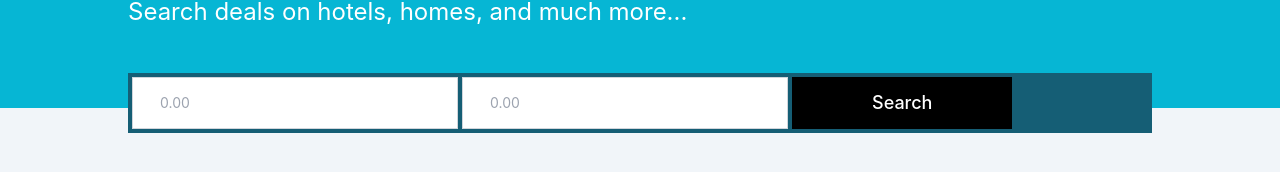
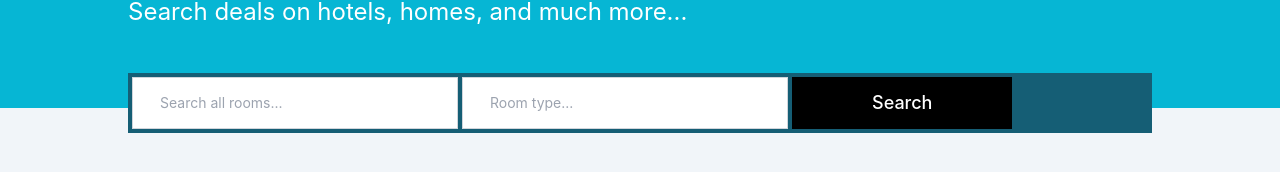
Before and after one commit to mavludacodes/roombooking, a React (Create React App) app in the folder client/: page / in a window 1280 px wide. Shown: the part 276-448 px from the top of the page. Built offline with nearby package versions, Linux system fonts and the light colour scheme; no server answers.

Commit message:
refactor: make search inputs separate

```diff
--- /dev/null
+++ b/client/src/components/common/Input.jsx
@@ -0,0 +1,40 @@
+import React from "react";
+
+function Input({ placeholder, value, handleChange }) {
+  return (
+    <div className="relative">
+      <input
+        type="text"
+        className="block w-full  border-0 py-3.5 pl-7 pr-20 text-gray-900 ring-1 ring-inset ring-gray-300 placeholder:text-gray-400 focus:ring-2 focus:ring-inset focus:ring-gray-900 sm:text-sm sm:leading-6"
+        placeholder={placeholder}
+        value={value}
+        onChange={(e) => handleChange(e.target.value)}
+      />
+      {value && (
+        <button
+          className="absolute inset-y-0 right-0 pr-3"
+          onClick={(e) => handleChange("")}
+        >
+          <span className="text-gray-500 ">
+            <svg
+              xmlns="http://www.w3.org/2000/svg"
+              fill="none"
+              viewBox="0 0 24 24"
+              stroke-width="1.5"
+              stroke="currentColor"
+              class="w-6 h-6"
+            >
+              <path
+                stroke-linecap="round"
+                stroke-linejoin="round"
+                d="M6 18L18 6M6 6l12 12"
+              />
+            </svg>
+          </span>
+        </button>
+      )}
+    </div>
+  );
+}
+
+export default Input;
--- a/client/src/pages/Home.jsx
+++ b/client/src/pages/Home.jsx
@@ -1,6 +1,7 @@
 import React, { useState, useEffect } from "react";
 import Rooms from "./Rooms";
 import { getAllRooms, getFilteredRooms } from "../fetch/apies";
+import Input from "../components/common/Input";
 
 export default function Home() {
   const [rooms, setRooms] = useState();
@@ -29,32 +30,20 @@ export default function Home() {
           </p>
         </div>
         <div className="absolute bottom-[-25px] flex bg-cyan-800 gap-1 p-1 left-[10%] right-[10%]">
-          <div>
-            {/* <div class="pointer-events-none absolute inset-y-0 left-0 flex items-center pl-3">
-              <span class="text-gray-500 sm:text-sm">$</span>
-            </div> */}
-            <input
-              type="text"
-              name="price"
-              id="price"
-              className="block w-full  border-0 py-3.5 pl-7 pr-20 text-gray-900 ring-1 ring-inset ring-gray-300 placeholder:text-gray-400 focus:ring-2 focus:ring-inset focus:ring-indigo-600 sm:text-sm sm:leading-6"
-              placeholder="0.00"
-              value={searchInput}
-              onChange={(e) => setSearchInput(e.target.value)}
-            />
-          </div>
+          <Input
+            placeholder={"Search all rooms..."}
+            value={searchInput}
+            handleChange={setSearchInput}
+          />
 
           <div>
             {/* <div class="pointer-events-none absolute inset-y-0 left-0 flex items-center pl-3">
               <span class="text-gray-500 sm:text-sm">$</span>
             </div> */}
-            <input
-              type="text"
-              name="type"
-              className="block w-full  border-0 py-3.5 pl-7 pr-20 text-gray-900 ring-1 ring-inset ring-gray-300 placeholder:text-gray-400 focus:ring-2 focus:ring-inset focus:ring-indigo-600 sm:text-sm sm:leading-6"
-              placeholder="0.00"
+            <Input
+              placeholder={"Room type..."}
               value={typeInput}
-              onChange={(e) => setTypeInput(e.target.value)}
+              handleChange={setTypeInput}
             />
           </div>
 
```
